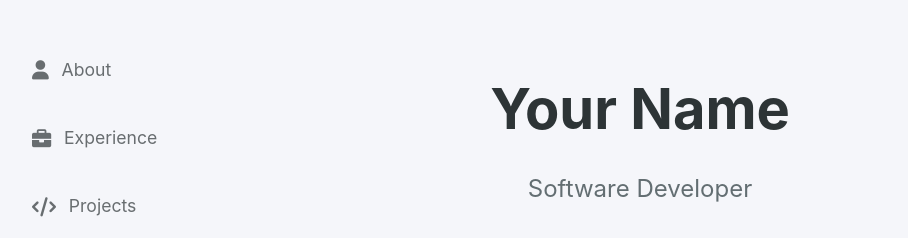
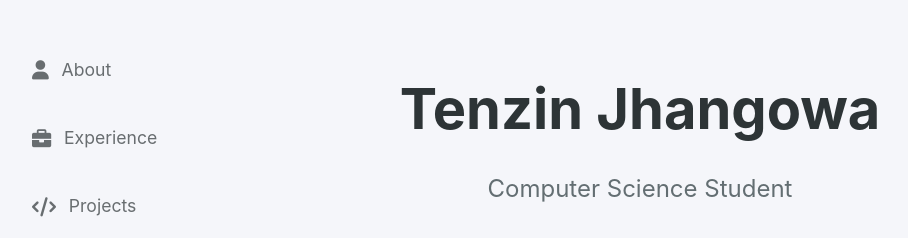
Before and after one commit to gowacode/Portfolio, a plain HTML site: page index.html in a window 1280 px wide. Shown: the part 228-466 px from the top of the page, without its empty margins (0-908 px from the left). Drawn offline with Linux system fonts and the light colour scheme; no server answers.

Commit message:
Update index.html
Changed default name to my name

```diff
--- a/index.html
+++ b/index.html
@@ -29,8 +29,8 @@
     <!-- Hero Section -->
     <section class="hero">
         <div class="hero-content">
-            <h1>Your Name</h1>
-            <p class="tagline">Software Developer</p>
+            <h1>Tenzin Jhangowa</h1>
+            <p class="tagline">Computer Science Student</p>
             <div class="social-links">
                 <a href="#"><i class="fab fa-github"></i></a>
                 <a href="#"><i class="fab fa-linkedin"></i></a>
@@ -124,11 +124,11 @@
                 <div class="contact-info">
                     <div class="contact-item">
                         <i class="fas fa-envelope"></i>
-                        <a href="mailto:your.email@example.com">your.email@example.com</a>
+                        <a href="mailto:your.email@example.com">jhangowat@gmail.com</a>
                     </div>
                     <div class="contact-item">
                         <i class="fas fa-map-marker-alt"></i>
-                        <span>Your Location</span>
+                        <span>New York</span>
                     </div>
                 </div>
                 <form class="contact-form">
@@ -149,7 +149,7 @@
 
     <footer class="footer">
         <div class="container">
-            <p>&copy; 2024 Your Name. All rights reserved.</p>
+            <p>&copy; 2025 Tenzin Jhangowa. All rights reserved.</p>
         </div>
     </footer>
 
```
